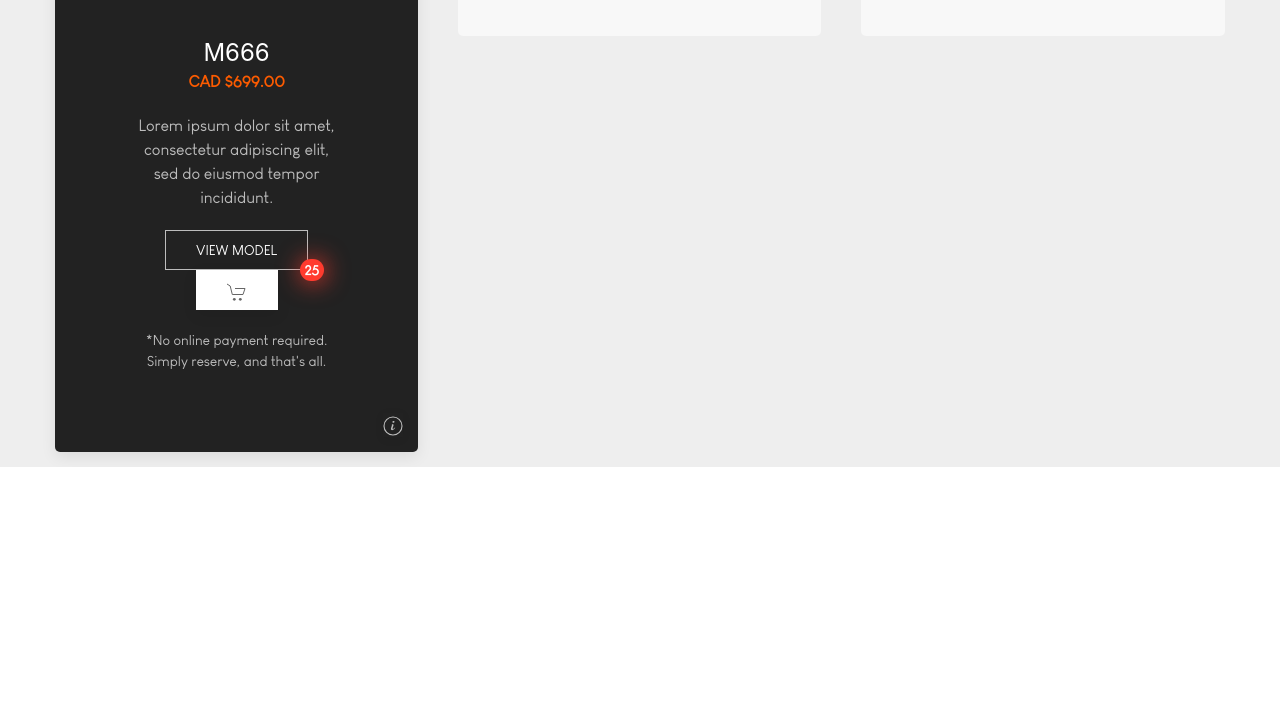
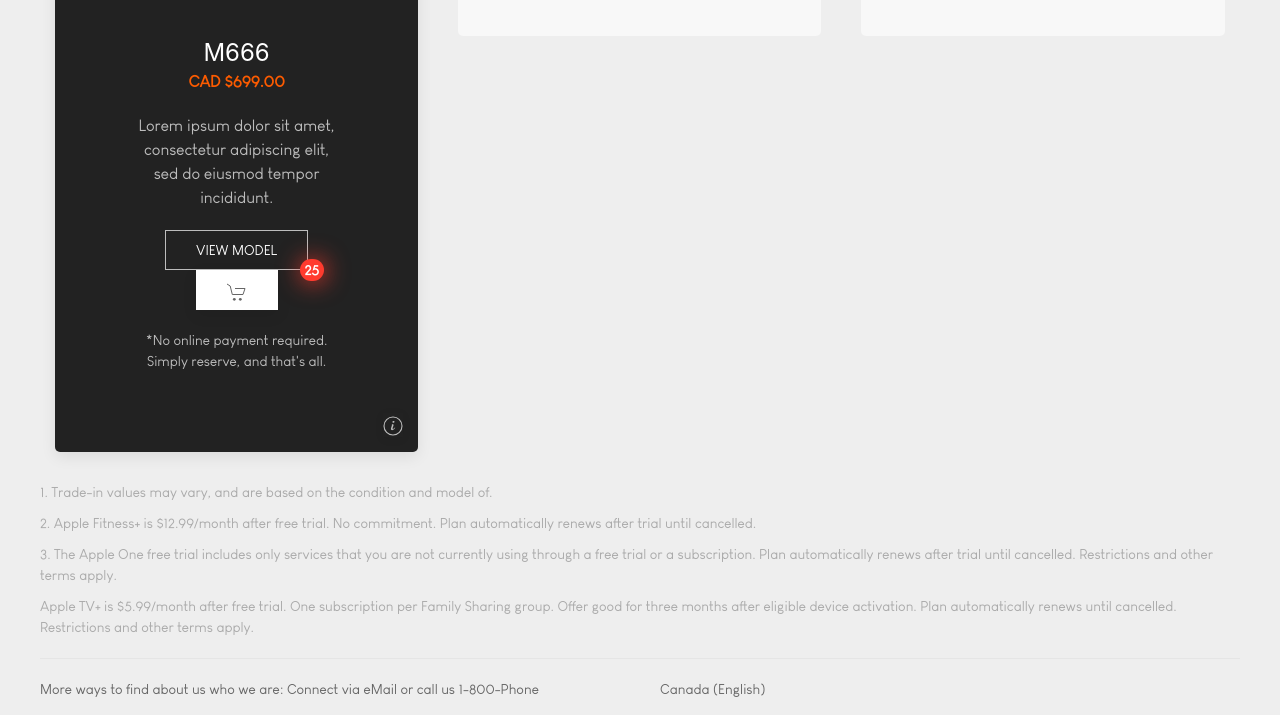
Before and after one commit to ziaahsan/InRims, a plain HTML site: page index.html in a window 1280 px wide. Shown: the part 1142-1867 px from the top of the page. Before the commit the page ends 1609 px from the top, so only its background shows below. Drawn offline with Linux system fonts and the light colour scheme.

Commit message:
Footer Component

```diff
--- a/index.html
+++ b/index.html
@@ -75,6 +75,7 @@
 
    <!-- Angular Config & Components -->
    <script src="src/components/header/index.js"></script>
+   <script src="src/components/footer/index.js"></script>
    <script src="src/components/hero/banner0/index.js"></script>
    <script src="src/components/cards/style0/index.js"></script>
    <script src="src/components/views/style0/index.js"></script>
--- a/scss/custom.scss
+++ b/scss/custom.scss
@@ -35,4 +35,7 @@ body {
    &-color-0 {
       color: #fc5b00;
    }
+   &-color-1 {
+      color: #aaaaaa;
+   }
 }
--- a/src/components/cards/style0/index.js
+++ b/src/components/cards/style0/index.js
@@ -97,6 +97,7 @@ angular
                   dummy.style.WebkitTransform = 'translate3d(-5px, ' + (scrollY() - 5) + 'px, 0px)';
                   dummy.style.transform = 'translate3d(-5px, ' + (scrollY() - 5) + 'px, 0px)';
                }, 25);
+
                onEndTransition(dummy, function() {
                   // add transition class
                   classie.remove(dummy, 'placeholder--trans-in');
--- /dev/null
+++ b/src/components/footer/index.js
@@ -0,0 +1,40 @@
+"use strict";
+/*
+ * Script Description:
+ */
+angular
+   .module('js.angular.footer', [])
+   .component('footerOverlay', (() => {
+      // Root view element to append items to
+      var $ngfooterOverlayOverlay;
+
+      // Component object
+      return {
+         restrict: 'E',
+         replace: true,
+         controller: controller(),
+         templateUrl: 'src/components/footer/view.html'
+      };
+
+      //<summary>
+      // NG - controller
+      //</summary>
+      function controller() {
+         return ['$scope', '$location', '$window', function ($scope, $location, $window) {
+            // Clean up
+            this.$onDestroy = function () {
+
+            }
+
+            // Initialization on-start
+            this.$onInit = function () {
+
+            }
+
+            // Redirection
+            $scope.redirect = function ($event, path) {
+
+            }
+        }];
+      }
+   })());
--- /dev/null
+++ b/src/components/footer/view.html
@@ -0,0 +1,19 @@
+<footer class="uk-container uk-container-medium uk-align-center uk-margin-small terms uk-padding-small">
+    <div>
+        <ul class="uk-list uk-list-small uk-list-muted uk-text-small uk-text-normal uk-margin-remove cu-text-color-1">
+            <li>1. Trade-in values may vary, and are based on the condition and model of.</li>
+            <li>2. Apple Fitness+ is $12.99/month after free trial. No commitment. Plan automatically renews after trial until cancelled.</li>
+            <li>3. The Apple One free trial includes only services that you are not currently using through a free trial or a subscription. Plan automatically renews after trial until cancelled. Restrictions and other terms apply.</li>
+            <li>Apple TV+ is $5.99/month after free trial. One subscription per Family Sharing group. Offer good for three months after eligible device activation. Plan automatically renews until cancelled. Restrictions and other terms apply.</li>
+        </ul>
+    </div>
+    <hr/>
+    <div class="uk-child-width-expand" uk-grid>
+        <div>
+            <p class="uk-text-small">More ways to find about us who we are: Connect via eMail or call us 1-800-Phone</p>
+        </div>
+        <div class="uk-child-width-1-4">
+            <p class="uk-text-small">Canada (English)</p>
+        </div>
+    </div>
+</footer>
--- a/src/index-config.js
+++ b/src/index-config.js
@@ -1,7 +1,7 @@
 "use strict";
 /*
  * Reason for not going MVC:
- *    Why not MVC, this way I can setup component wise, and manage components in a way.
+ *    Why not MVC, this way I can setup components, and manage components in a isloated way.
  *    MVC is good and all but I prefer to setup project this way for making my life easier for smaller projects with N number of components.
  *    Everything in here can very easily be migrated to MVC structure if need be. I personally would like to call it MVDC.
  *    More on this design later...
@@ -10,7 +10,8 @@
    // on-ready do...
    angular
       .module('js.angular.app', ['ngRoute', 'ngAnimate',
-                                 'js.angular.header', 'js.angular.hero.banner0', 'js.angular.cards.style0', 'js.angular.view.style0'])
+                                 'js.angular.header', 'js.angular.footer', 'js.angular.hero.banner0',
+                                 'js.angular.cards.style0', 'js.angular.view.style0'])
       .config(($routeProvider) => {
          // Routing
          $routeProvider
--- a/src/templates/index.html
+++ b/src/templates/index.html
@@ -2,5 +2,5 @@
    <header-overlay></header-overlay>
    <hero-banner-0-overlay></hero-banner-0-overlay>
    <cards-style-0-overlay></cards-style-0-overlay>
-   <!-- <view-style-0-overlay></view-style-0-overlay> -->
+   <footer-overlay></footer-overlay>
 </div>
```
Also changed, not shown: scss/animations.css, scss/custom.css, 1 other file.
